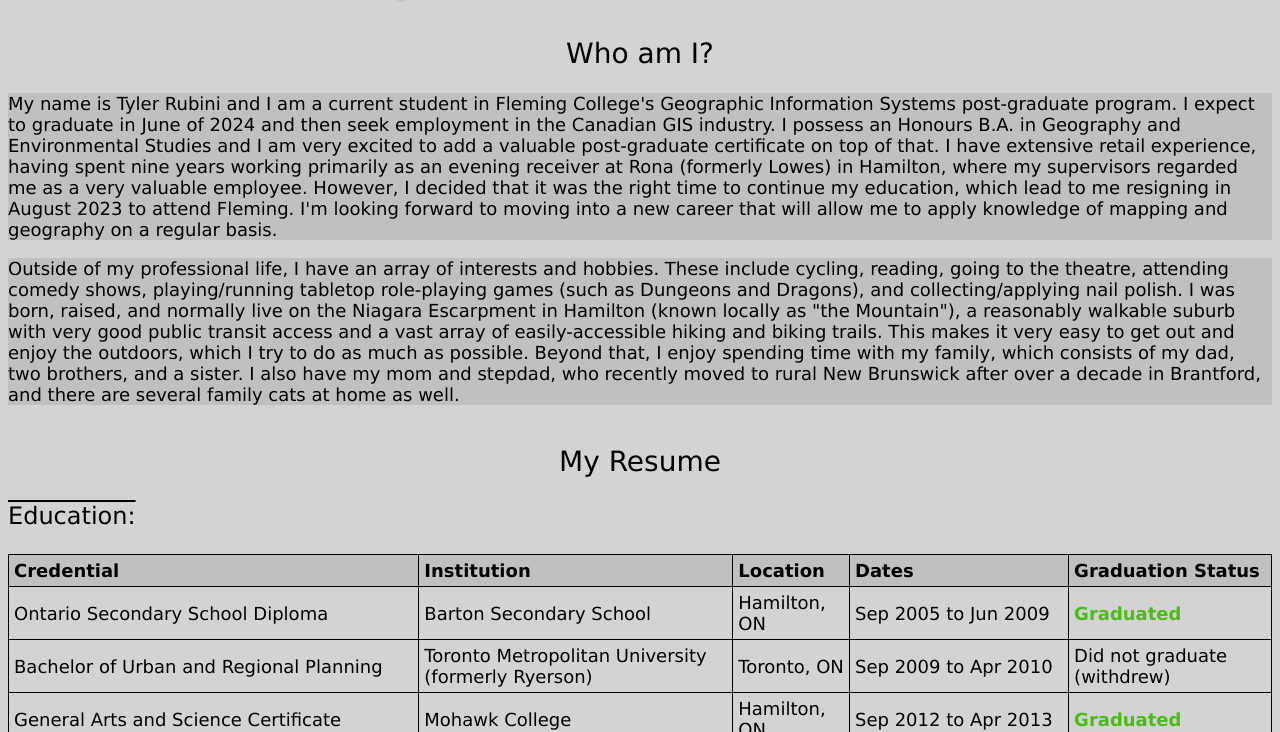
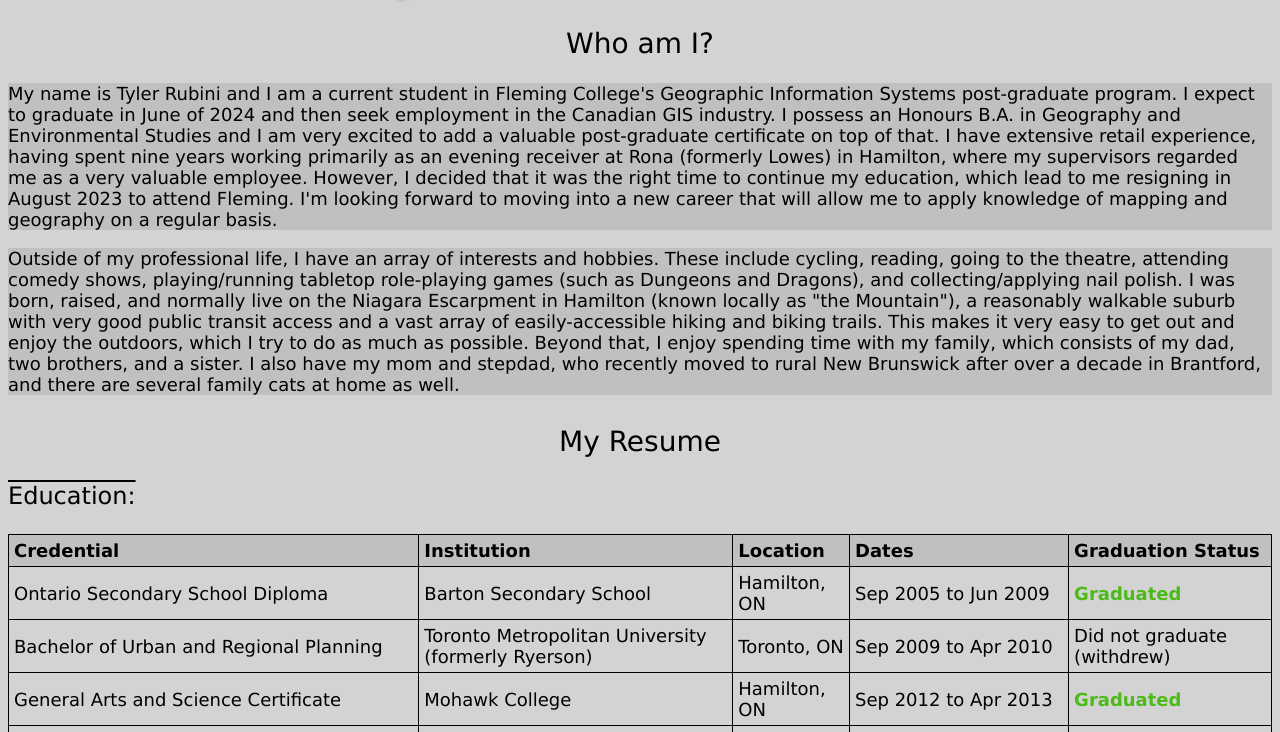
Before and after one commit to TylerRubini/TylerRubini.github.io, a plain HTML site: page index.html in a window 1280 px wide. Shown: the part 68-800 px from the top of the page. Drawn offline with Linux system fonts and the light colour scheme.

Commit message:
Update mystyle.css

```diff
--- a/mystyle.css
+++ b/mystyle.css
@@ -17,15 +17,16 @@
     text-shadow: 3px 3px 4px gray;
   }
 
-  /* h2 selector is set to center alignment, normal text weight, and 28px font size (overriding two defaults) */
+  /* h2 selector is set to center alignment, normal text weight, and 28px font size with a 30px margin to provide a bit of white space between h1 and h2 (overriding three defaults) */
   h2 {
     text-align: center;
     font-weight: normal;
     font-size: 28px;
-    margin-top: 40px;
+    margin-top: 30px;
   }
 
-  /* h3 selector is set to normal text weight and 24 px font size with an overline text decoration (overriding two defaults) */
+  /* h3 selector is set to normal text weight and 24 px font size with an overline text decoration (overriding two defaults)
+     Overline instructions from https://www.w3schools.com/cssref/pr_text_text-decoration.php */
   h3 {
     font-weight: normal;
     font-size: 24px;
```
